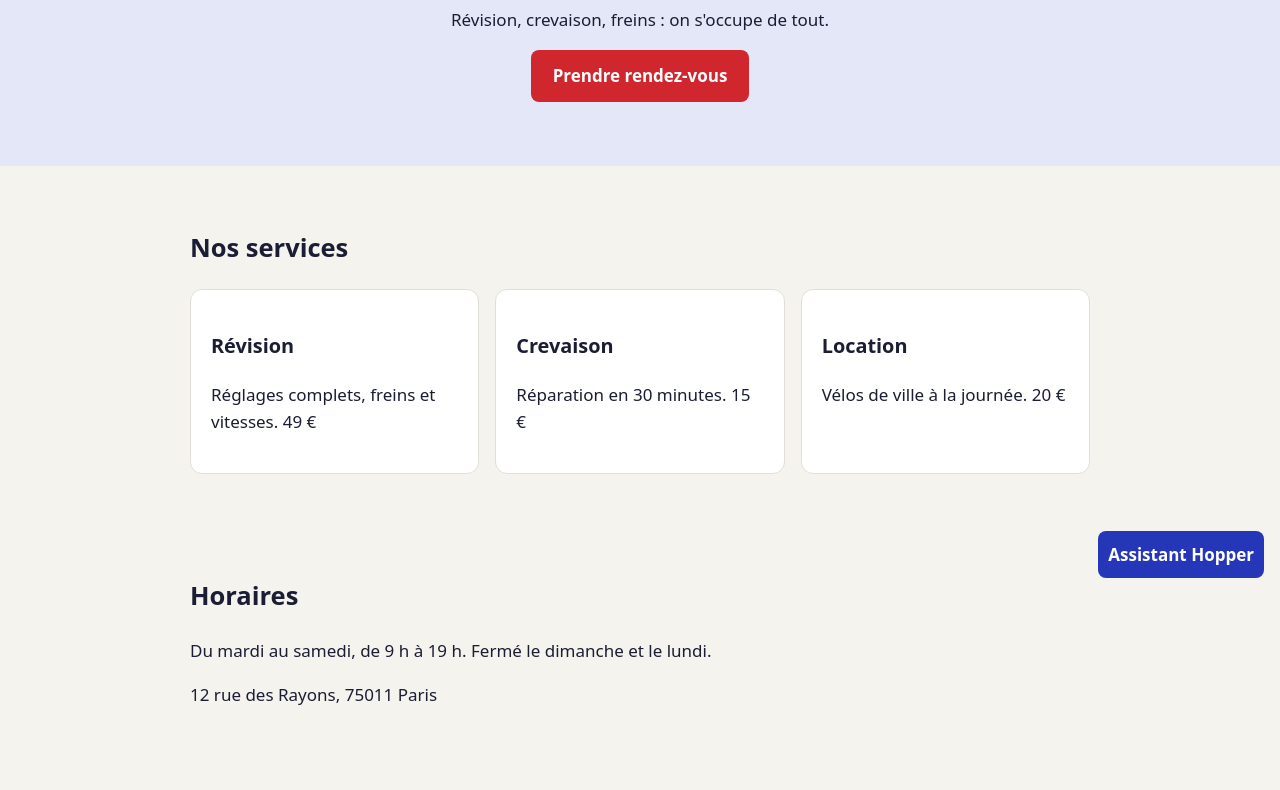
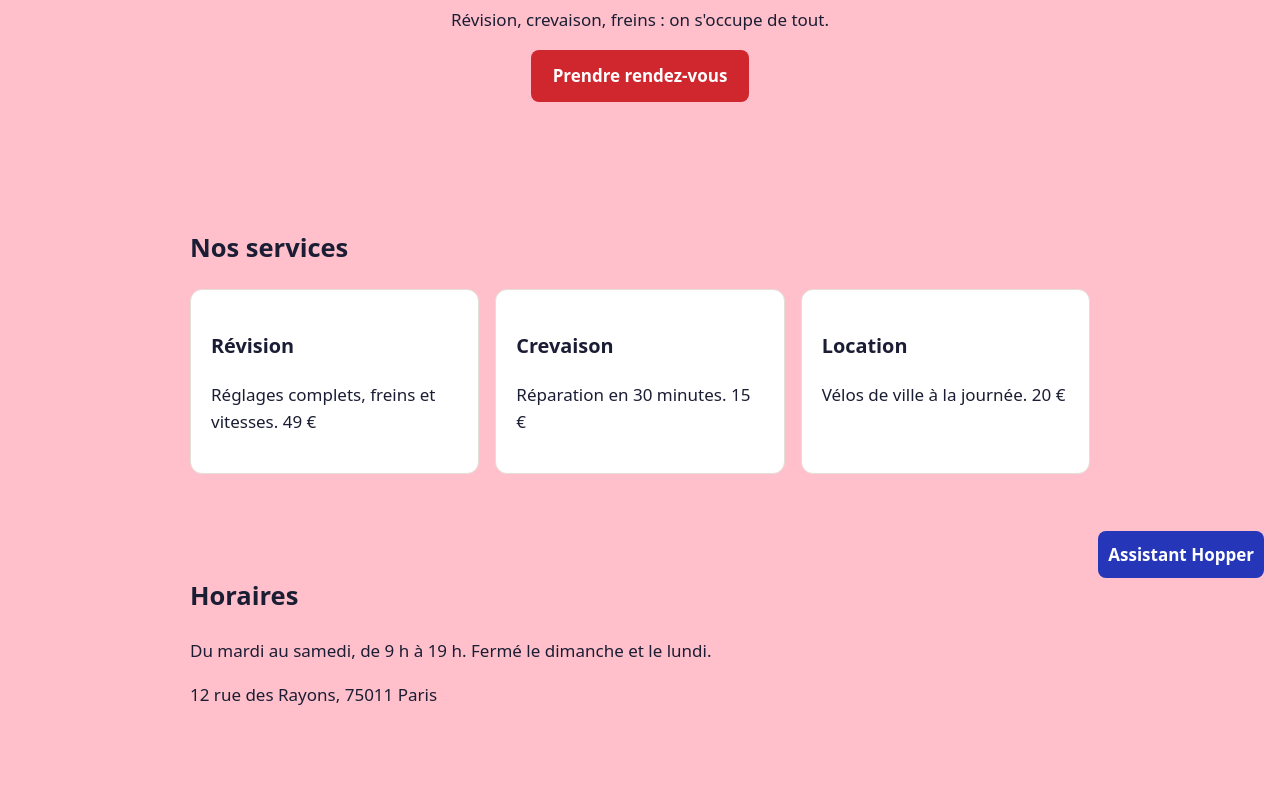
Before and after one commit to telemaquegina3-max/hopper-site-gina, a website built with Vite: page index.html in a window 1280 px wide. Shown: the part 206-996 px from the top of the page. Built offline with nearby package versions, Linux system fonts and the light colour scheme.

Commit message:
Tout en rose

```diff
--- a/src/style.css
+++ b/src/style.css
@@ -23,3 +23,5 @@ footer { background: #141B52; color: #fff; text-align: center; padding: 16px; }
 #chat-form label { font-size: 14px; }
 footer { padding-bottom: 60px; }
 button:disabled { opacity: .65; cursor: wait; }
+
+body, header, .hero, footer { background: pink; }
```
